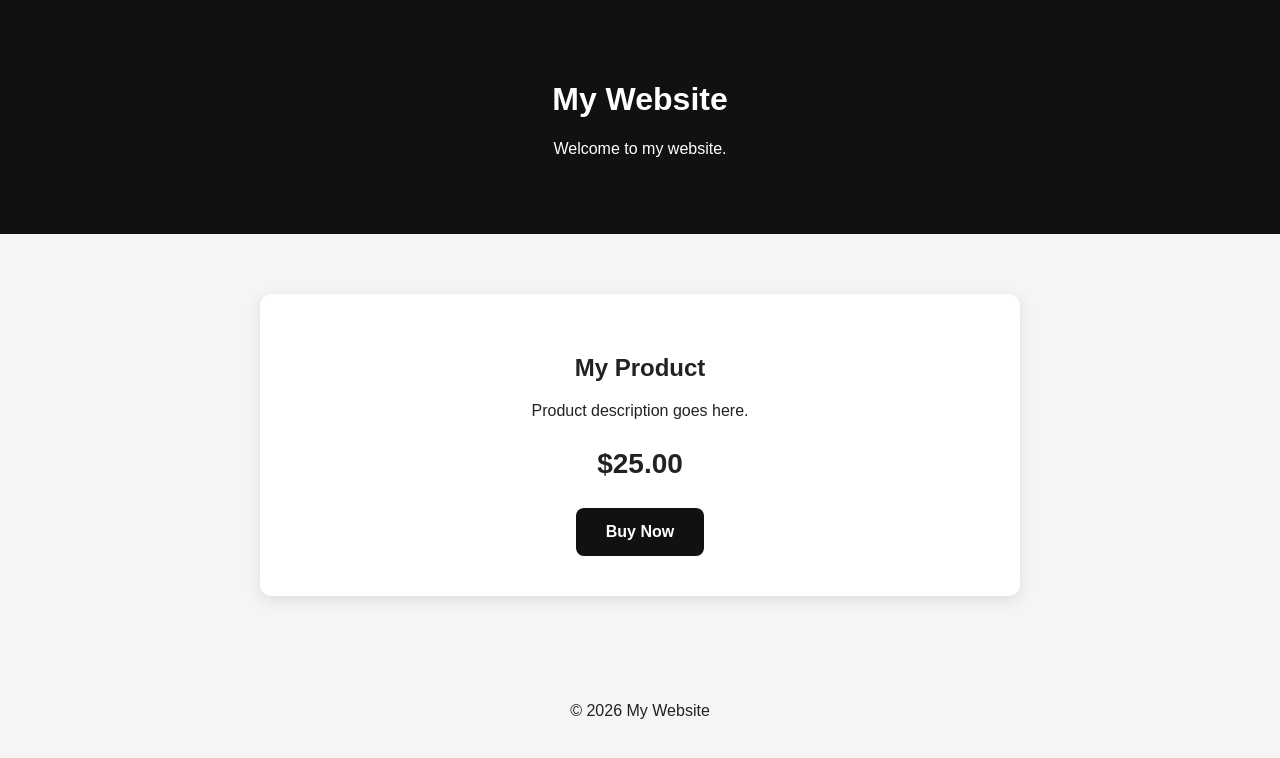
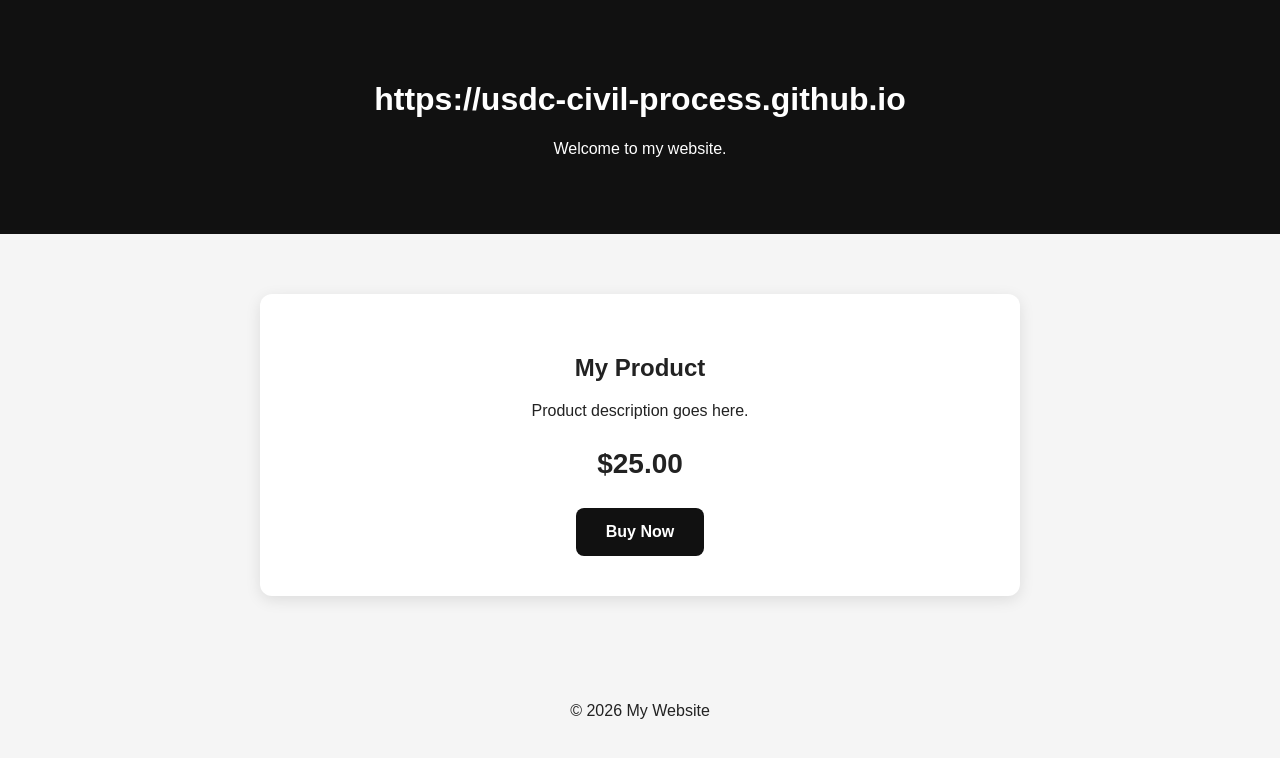
Before and after one commit to USDC-CIVIL-PROCESS/LIKEYES, a plain HTML site: page Index.html in a window 1280 px wide. Drawn offline with Linux system fonts and the light colour scheme.

Commit message:
Update title and header to new URL

```diff
--- a/Index.html
+++ b/Index.html
@@ -3,14 +3,14 @@
 <head>
     <meta charset="UTF-8">
     <meta name="viewport" content="width=device-width, initial-scale=1.0">
-    <title>My Website</title>
+    <title>https://usdc-civil-process.github.io</title>
     <link rel="stylesheet" href="style.css">
 </head>
 
 <body>
 
     <header>
-        <h1>My Website</h1>
+        <h1>https://usdc-civil-process.github.io</h1>
         <p>Welcome to my website.</p>
     </header>
 
```
